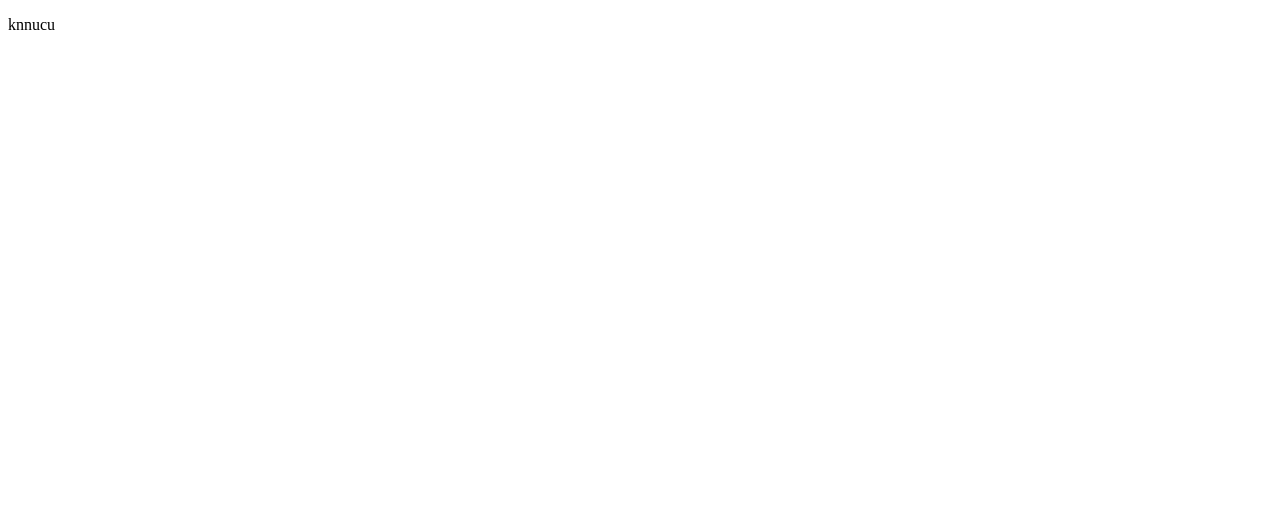
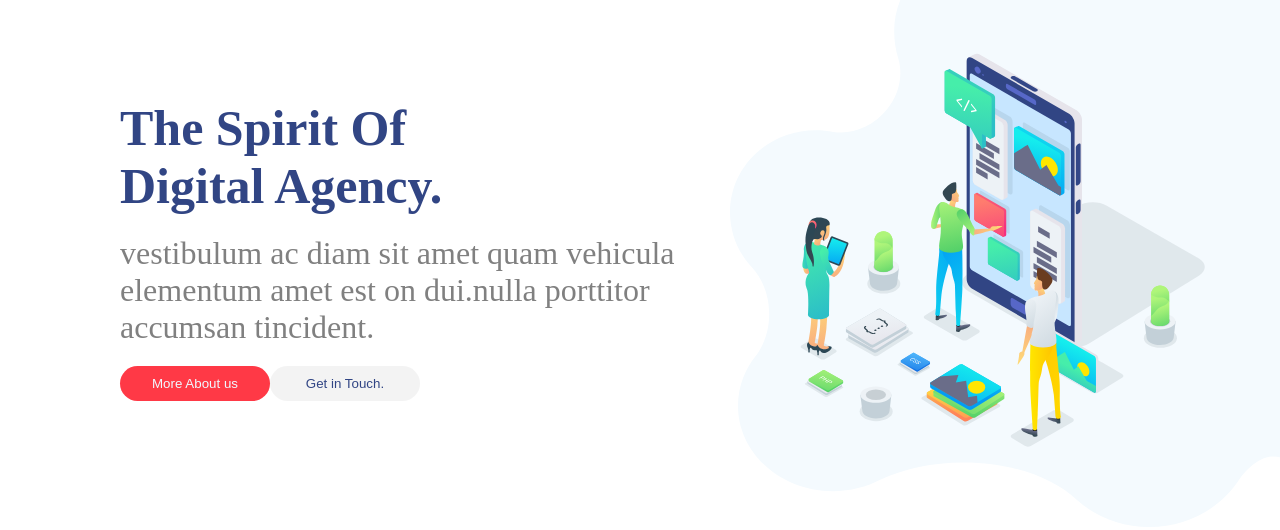
Before and after one commit to ahmeeed404/abtal, a plain HTML site: page index.html in a window 1280 px wide. Drawn offline with Linux system fonts and the light colour scheme.

Commit message:
modification

```diff
--- /dev/null
+++ b/css/app.css
@@ -0,0 +1,81 @@
+  /* this is secound section */
+  *{
+    padding: 0;
+    margin: 0;
+    box-sizing: border-box;
+    text-decoration: none;
+  }
+.first-section{
+    width: 100vw;
+    height: 500px;
+    display: flex;
+    padding-left: 50px;
+
+}
+.left1{
+    width: 50%;
+    padding-left: 70px;
+    display: flex;
+    flex-direction: column;
+    justify-content: center;
+    font-size: xx-large;
+
+}
+.left1 p{
+    width: 600px;
+    color: grey;
+
+}
+.left1 h1{
+     width: 400px;
+    color: #314584;
+    padding-bottom: 20px;
+    font-size:50px ;
+    font-weight: bold;
+}
+.right1{
+    position: relative;
+    width: 50%;
+}
+.right1 img{
+    position: absolute;
+    width: 550px;
+    right: 0;
+    top: -60px;
+
+}
+.left-b{
+    width: 150px;
+    height: 35px;
+    border: none;
+    background-color: #FF3946;
+    border-radius: 20px;
+}
+.right-b{
+     width: 150px;
+    height: 35px;
+    border: none;
+    background-color: rgba(128, 128, 128, 0.097);
+    border-radius: 20px;
+
+}
+.left-b a{
+    color: aliceblue;
+}
+.right-b a{
+    color: #314584;
+}
+.button{
+    display: flex;
+    padding-top: 20px;
+
+}
+.right-b:hover {
+    background-color: aliceblue;
+}
+.right-b,.left-b:hover a{
+    color: #FF3946;
+}
+.left-b:hover {
+    background-color: aliceblue;
+}
--- a/index.html
+++ b/index.html
@@ -3,9 +3,28 @@
 <head>
     <meta charset="UTF-8">
     <meta name="viewport" content="width=device-width, initial-scale=1.0">
+    <link rel="stylesheet" href="./css/app.css">
     <title>Document</title>
 </head>
 <body>
-    <p>knnucu</p>
+    <!-- this is secound section  -->
+     <section class="first-section">
+        <!-- left -->
+        <div class="left1">
+            <h1>The Spirit Of Digital Agency. </h1>
+            <p>vestibulum ac diam sit amet quam vehicula elementum amet est on dui.nulla porttitor accumsan tincident.</p>
+            <div class="button">
+            <button class="left-b">
+                <a href="">More About us</a>
+            </button>
+            <button class="right-b"><a href="">Get in Touch.</a></button>
+            </div>
+        </div>
+        <!-- right -->
+        <div class="right1">
+            <img src="./public/images/hero.svg" alt="">
+        </div>
+
+     </section>
 </body>
 </html>
```
Also changed, not shown: public/images/hero.svg (added).
